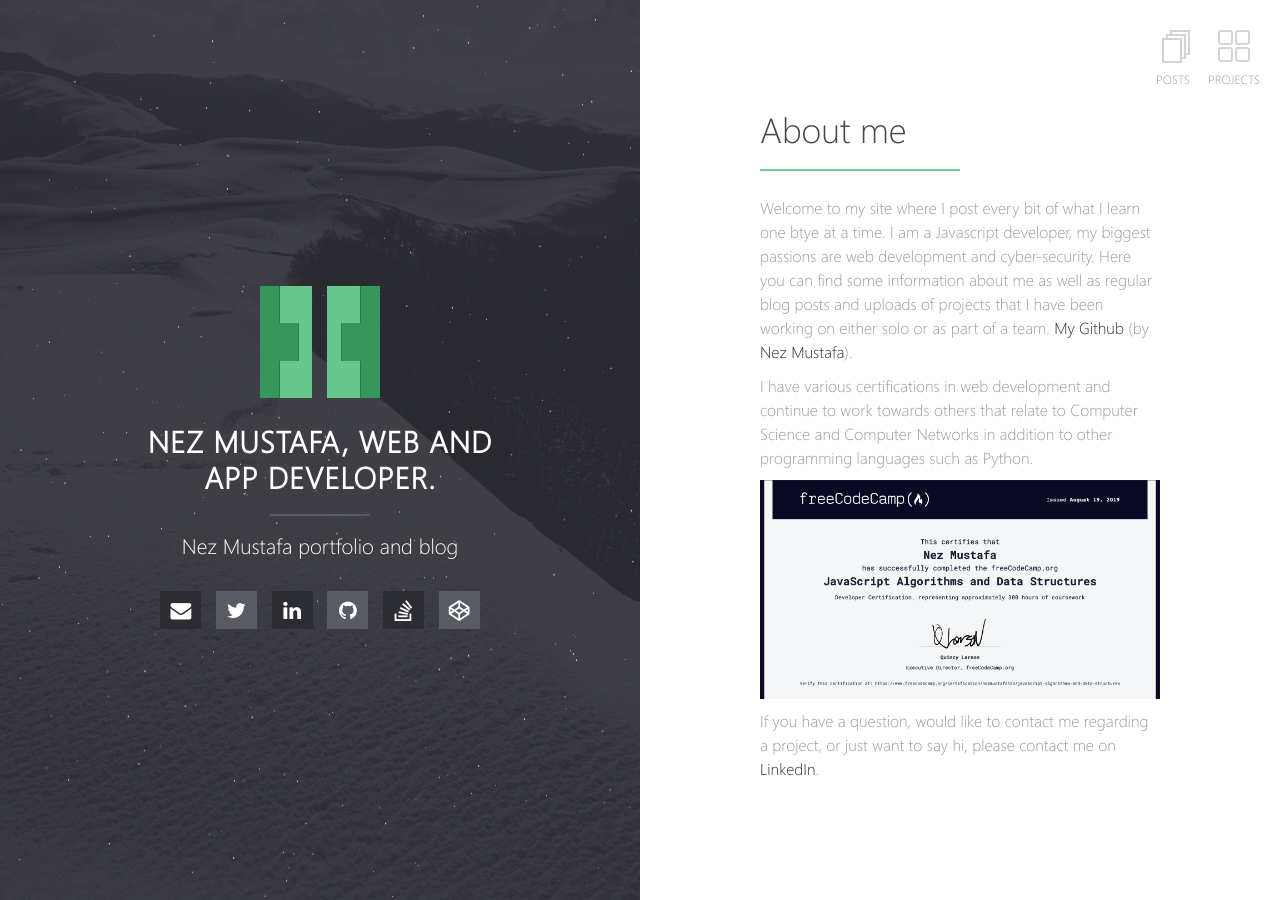
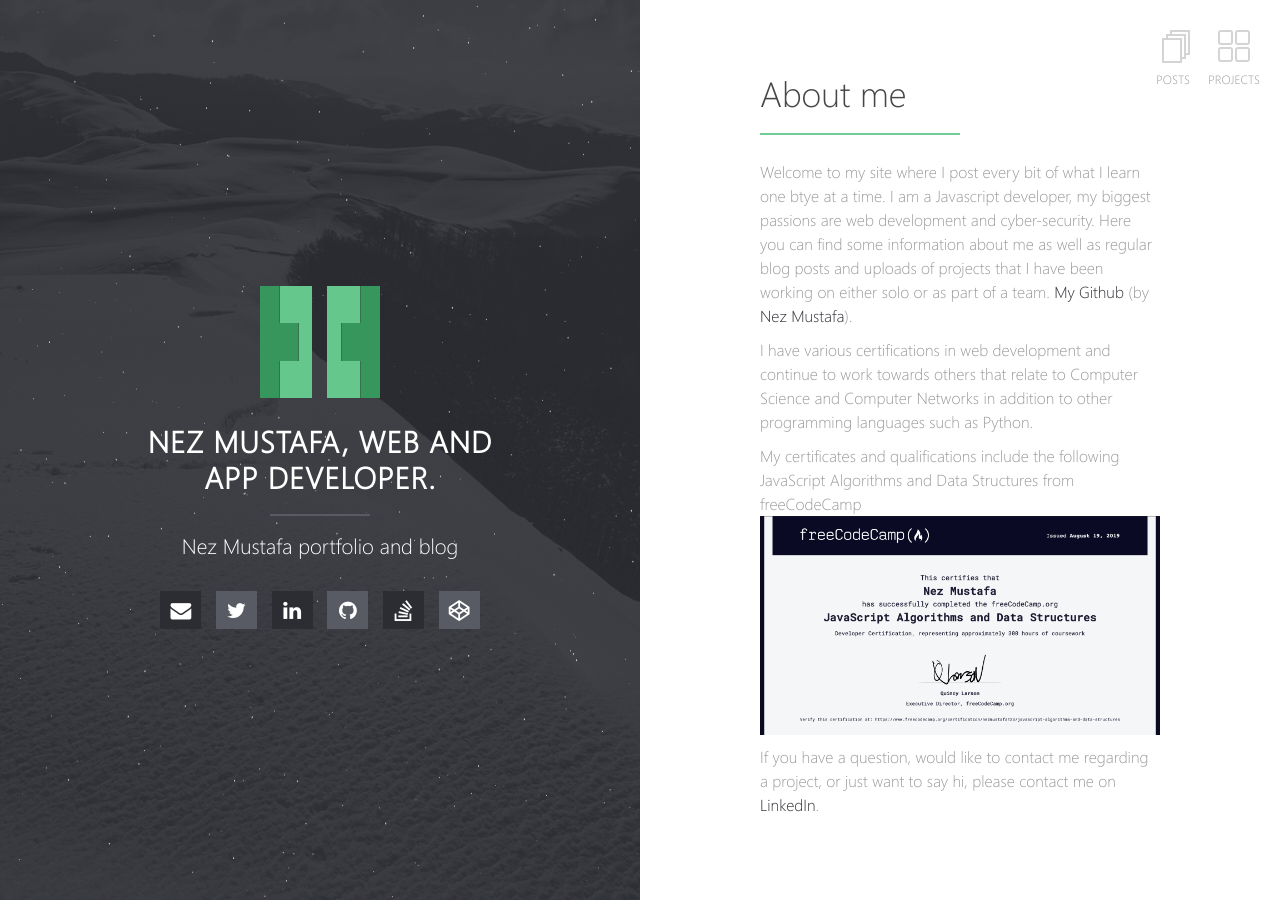
Before and after one commit to nezmustafa123/blog, a Jekyll site: the page built from index.md, in a window 1280 px wide. Built offline with Jekyll 4.4.1, drawn with Linux system fonts in a browser that asks for light colours; our own code applies the rules of GitHub Pages for plain Markdown files.

Commit message:
new text

```diff
--- a/index.md
+++ b/index.md
@@ -9,6 +9,9 @@
 
 I have various certifications in web development and continue to work towards others that relate to Computer Science and Computer Networks in addition to other programming languages such as Python.
 
+
+My certificates and qualifications include the following
+JavaScript Algorithms and Data Structures from freeCodeCamp
 ![alt text](/images/javascript.jpg "Javascript Algorithms Certificate")
 
 
```
